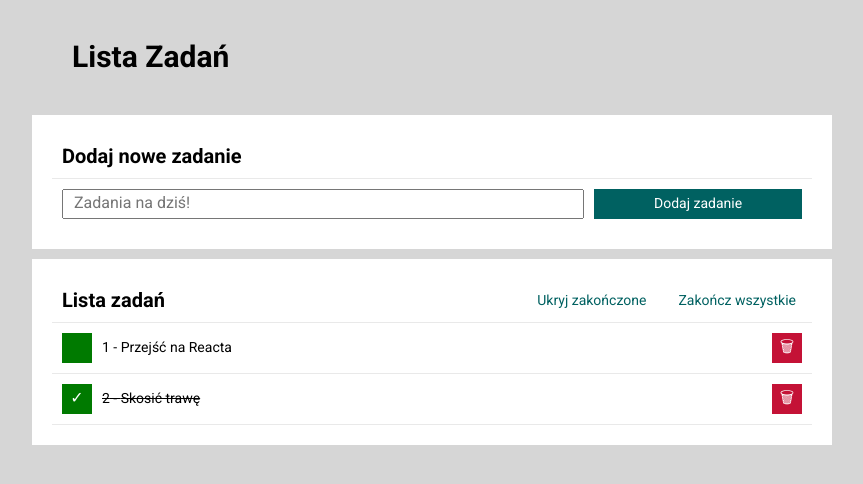
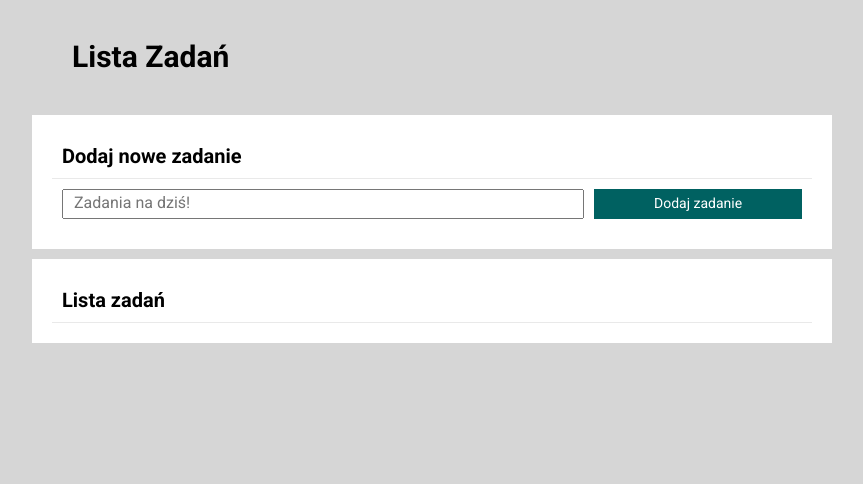
Before and after one commit to wlatka/todo-list-react, a React (Create React App) app: page / in a window 1280 px wide. Shown: the top 484 px of the page, without its empty margins (208-1071 px from the left). Built offline with nearby package versions, Linux system fonts and the light colour scheme.

Commit message:
saving tasks in localStorage

```diff
--- a/src/App.js
+++ b/src/App.js
@@ -4,15 +4,23 @@ import Buttons from "./Buttons";
 import Section from "./Section";
 import Header from "./Header";
 import Container from "./Container";
-import { useState } from "react";
+import { useEffect, useState } from "react";
 
+const getInitialTasks = () => {
+  const tasksFromLocalStorage = localStorage.getItem("tasks");
+
+  return tasksFromLocalStorage
+    ? JSON.parse(tasksFromLocalStorage)
+    : [];
+};
 
 function App() {
   const [hideDone, setHideDone] = useState(false);
-  const [tasks, setTasks] = useState([
-    { id: 1, content: "Przejść na Reacta", done: false },
-    { id: 2, content: "Skosić trawę", done: true },
-  ]);
+  const [tasks, setTasks] = useState(getInitialTasks);
+
+  useEffect(() => {
+    localStorage.setItem("tasks", JSON.stringify(tasks));
+  }, [tasks]);
 
   const toggleHideDone = () => {
     setHideDone(hideDone => !hideDone);
```
Lines whose indentation alone changed are shown as unchanged.
